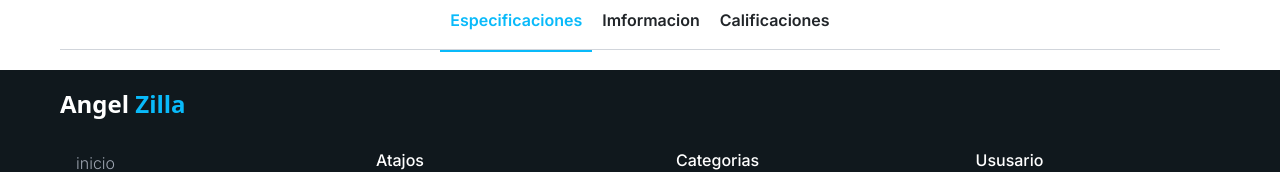
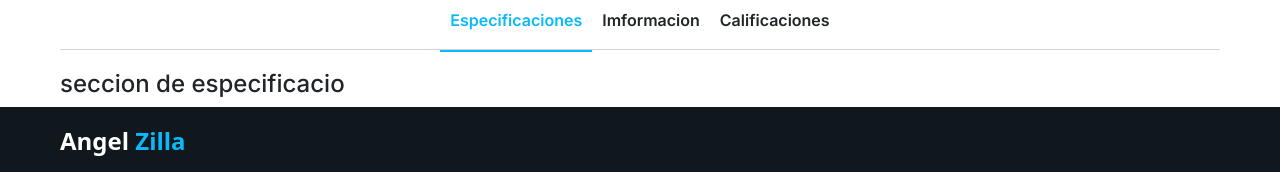
Before and after one commit to angeleesc/az-market-zilla-template, a Next.js app: page /product-details/1 in a window 1280 px wide. Shown: the part 910-1082 px from the top of the page. Built offline with nearby package versions, Linux system fonts and the light colour scheme.

Commit message:
agragando los compenentes

```diff
--- a/components/tabs/info-detail-tab/InfoDetailsTab.jsx
+++ b/components/tabs/info-detail-tab/InfoDetailsTab.jsx
@@ -2,20 +2,33 @@
 import React, { useState } from 'react'
 import InfoTabBar from './InfoTabBar'
 import "./info-detatils-tab-contianes.scss"
+import SpecificationsTab from './SpecificationsTab'
+import RewiesTabs from './RewiesTabs'
+import InfoTab from './InfoTab'
 
 
 
-export default function InfoDetailsTab({specifications, info, reviews}) {
+export default function InfoDetailsTab({ specifications, info, reviews }) {
 
-const [currentTab, setcurrentTab] = useState("specifications")
+  const [currentTab, setcurrentTab] = useState("specifications")
+
+  specifications
+  info
+  reviews
 
 
   return (
     <div className='az-details-tabs-container'>
-        <InfoTabBar currentOption={currentTab} updateOption={setcurrentTab}/>
-        {
-
-        }
+      <InfoTabBar currentOption={currentTab} updateOption={setcurrentTab} />
+      {
+        currentTab == "specifications" && <SpecificationsTab />
+      }
+      {
+        currentTab == "info" && <InfoTab/>
+      }
+      {
+        currentTab == "reviews" && <RewiesTabs/>
+      }
 
     </div>
   )
```
